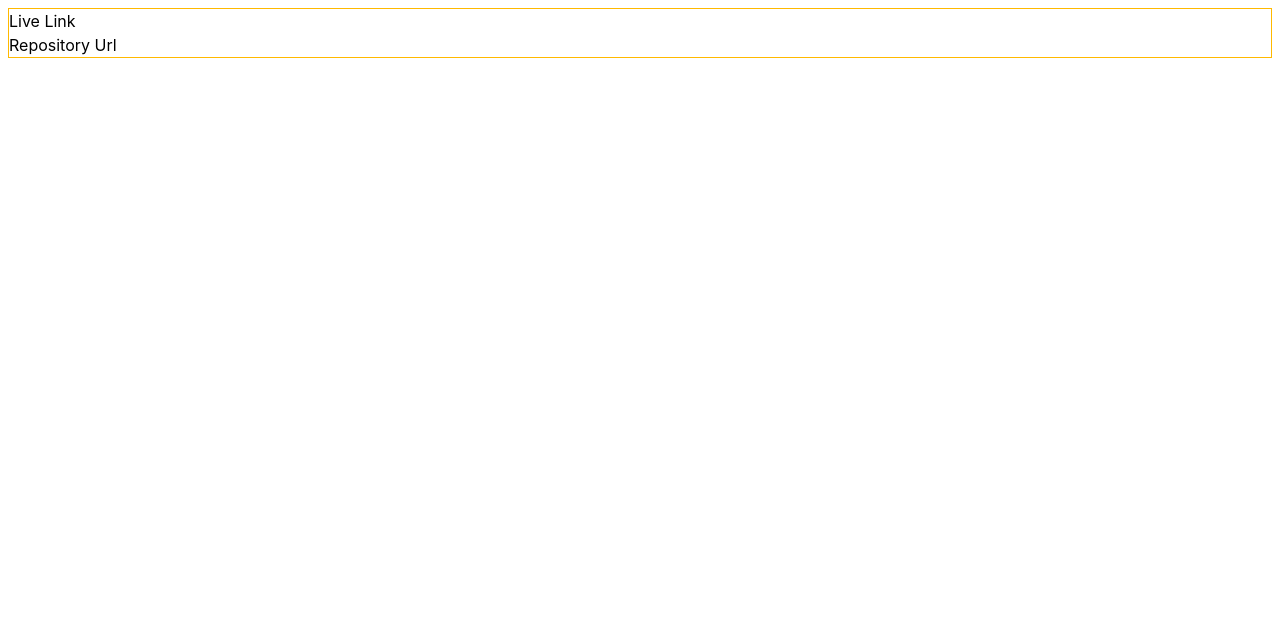
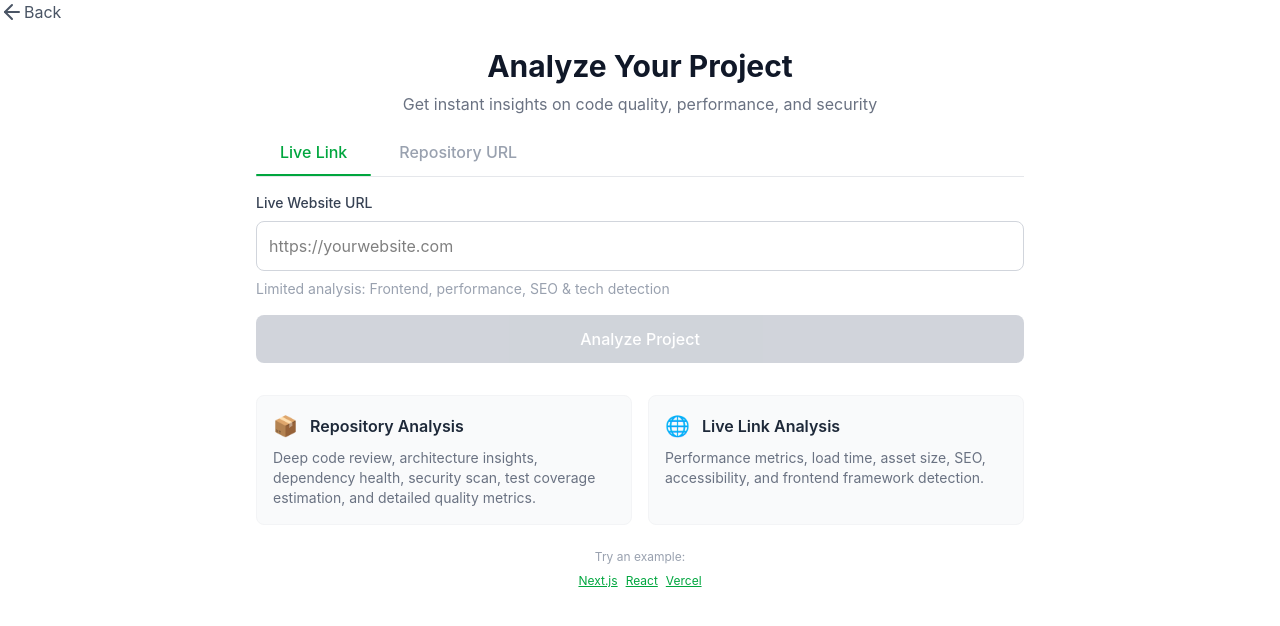
Before and after one commit to nianod/Intelligence-analyzer-engine, a Next.js app: page /analyse in a window 1280 px wide. Shown: the top 626 px of the page. Built offline with nearby package versions, Linux system fonts and the light colour scheme.

Commit message:
landing page

```diff
--- a/app/analyse/page.tsx
+++ b/app/analyse/page.tsx
@@ -1,26 +1,172 @@
 "use client"
-
+import Link from "next/link"
+import { ArrowLeft } from "lucide-react"
 import { useState } from "react"
 
 const Analyze = () => {
-
   const [liveLink, setLiveLink] = useState<string>("")
-    const [repoUrl, setRepoUrl] = useState<string>('')
-    const [tab, setTab] = useState<string>('repoUrl')
+  const [repoUrl, setRepoUrl] = useState<string>("")
+  const [activeTab, setActiveTab] = useState<number>(1)
+  const [isAnalyzing, setIsAnalyzing] = useState<boolean>(false)
 
   const tabs = [
-        { id: 1, label: "Live Link"},
-        { id: 2, label: "Repository Url"}
+    { id: 1, label: "Live Link", value: "liveLink", placeholder: "https://example.com" },
+    { id: 2, label: "Repository URL", value: "repoUrl", placeholder: "https://github.com/user/repo" }
   ]
 
-    return(
-        <div className="min-h-screen p-2">
-           <div className="border border-amber-400">
+  const handleAnalyze = () => {
+    const inputValue = activeTab === 1 ? liveLink : repoUrl
+    if (!inputValue.trim()) return
+
+    setIsAnalyzing(true)
+    // Simulate analysis - replace with actual API call
+    setTimeout(() => {
+      console.log("Analyzing:", inputValue)
+      setIsAnalyzing(false)
+    }, 2000)
+  }
+
+  const isValidInput = activeTab === 1 ? liveLink.trim() : repoUrl.trim()
+
+  return (
+    <div >
+        <Link href="/" className="flex text-gray-600">
+           <ArrowLeft />Back
+        </Link>
+     <div className="min-h-screen bg-white p-4 md:p-6">
+      <div className="max-w-3xl mx-auto">
+
+        <div className="text-center mb-3">
+          <h1 className="text-2xl md:text-3xl font-bold text-gray-900 mb-2">Analyze Your Project</h1>
+          <p className="text-gray-500">Get instant insights on code quality, performance, and security</p>
+        </div>
+
+         <div className="flex border-b border-gray-200 gap-1">
           {tabs.map((tab) => (
-                <div key={tab.id}>
-                    <div>{tab.label}</div>
+            <button
+              key={tab.id}
+              onClick={() => setActiveTab(tab.id)}
+              className={`px-6 py-3 font-medium transition-all cursor-pointer relative ${
+                activeTab === tab.id
+                  ? "text-green-600"
+                  : "text-gray-400 hover:text-gray-600"
+              }`}
+            >
+              {tab.label}
+              {activeTab === tab.id && (
+                <span className="absolute bottom-0 left-0 right-0 h-0.5 bg-green-600 rounded-full" />
+              )}
+            </button>
+          ))}
         </div>
-              ))}
+
+
+        <div className="mt-4">
+          {activeTab === 1 ? (
+            <div>
+              <label className="block text-sm font-medium text-gray-700 mb-2">
+                Live Website URL
+              </label>
+              <input
+                type="text"
+                placeholder="https://yourwebsite.com"
+                value={liveLink}
+                onChange={(e) => setLiveLink(e.target.value)}
+                className="w-full p-3 border border-gray-300 rounded-lg focus:outline-none focus:ring-2 focus:ring-green-500 focus:border-transparent transition-all"
+                onKeyDown={(e) => e.key === "Enter" && handleAnalyze()}
+              />
+              <p className="mt-2 text-sm text-gray-400">
+                 Limited analysis: Frontend, performance, SEO & tech detection
+              </p>
+            </div>
+          ) : (
+            <div>
+              <label className="block text-sm font-medium text-gray-700 mb-2">
+                GitHub Repository URL
+              </label>
+              <input
+                type="text"
+                placeholder="https://github.com/username/repository"
+                value={repoUrl}
+                onChange={(e) => setRepoUrl(e.target.value)}
+                className="w-full p-3 border border-gray-300 rounded-lg focus:outline-none focus:ring-2 focus:ring-green-500 focus:border-transparent transition-all"
+                onKeyDown={(e) => e.key === "Enter" && handleAnalyze()}
+              />
+              <p className="mt-2 text-sm text-gray-400">
+                 Full analysis: Code quality, architecture, security, tests & more
+              </p>
+            </div>
+          )}
+        </div>
+
+         <button
+          onClick={handleAnalyze}
+          disabled={!isValidInput || isAnalyzing}
+          className={`mt-4 w-full py-3 rounded-lg font-medium transition-all cursor-pointer ${
+            isValidInput && !isAnalyzing
+              ? "bg-green-600 text-white hover:bg-green-700 shadow-sm"
+              : "bg-gray-400 text-white cursor-not-allowed opacity-45"
+          }`}
+        >
+          {isAnalyzing ? (
+            <span className="flex items-center justify-center gap-2">
+              <svg className="animate-spin h-5 w-5 text-white" xmlns="http://www.w3.org/2000/svg" fill="none" viewBox="0 0 24 24">
+                <circle className="opacity-25" cx="12" cy="12" r="10" stroke="currentColor" strokeWidth="4"></circle>
+                <path className="opacity-75" fill="currentColor" d="M4 12a8 8 0 018-8V0C5.373 0 0 5.373 0 12h4zm2 5.291A7.962 7.962 0 014 12H0c0 3.042 1.135 5.824 3 7.938l3-2.647z"></path>
+              </svg>
+              Analyzing...
+            </span>
+          ) : (
+            "Analyze Project"
+          )}
+        </button>
+
+        {/* Info Cards */}
+        <div className="mt-8 grid md:grid-cols-2 gap-4">
+          <div className="bg-gray-50 rounded-lg p-4 border border-gray-100">
+            <div className="flex items-center gap-3 mb-2">
+              <span className="text-xl">📦</span>
+              <h3 className="font-semibold text-gray-800">Repository Analysis</h3>
+            </div>
+            <p className="text-sm text-gray-500">
+              Deep code review, architecture insights, dependency health, security scan, test coverage estimation, and detailed quality metrics.
+            </p>
+          </div>
+          <div className="bg-gray-50 rounded-lg p-4 border border-gray-100">
+            <div className="flex items-center gap-3 mb-2">
+              <span className="text-xl">🌐</span>
+              <h3 className="font-semibold text-gray-800">Live Link Analysis</h3>
+            </div>
+            <p className="text-sm text-gray-500">
+              Performance metrics, load time, asset size, SEO, accessibility, and frontend framework detection.
+            </p>
+          </div>
+        </div>
+
+         <div className="mt-6 text-center">
+          <p className="text-xs text-gray-400">Try an example:</p>
+          <div className="flex flex-wrap gap-2 justify-center mt-2">
+            <button
+              onClick={() => setRepoUrl("https://github.com/vercel/next.js")}
+              className="text-xs text-green-600 hover:text-green-700 underline cursor-pointer"
+            >
+              Next.js
+            </button>
+            <button
+              onClick={() => setRepoUrl("https://github.com/facebook/react")}
+              className="text-xs text-green-600 hover:text-green-700 underline cursor-pointer"
+            >
+              React
+            </button>
+            <button
+              onClick={() => setLiveLink("https://vercel.com")}
+              className="text-xs text-green-600 hover:text-green-700 underline cursor-pointer"
+            >
+              Vercel
+            </button>
+          </div>
+        </div>
+        </div>
       </div>
     </div>
   )
```
Lines whose indentation alone changed are shown as unchanged.
